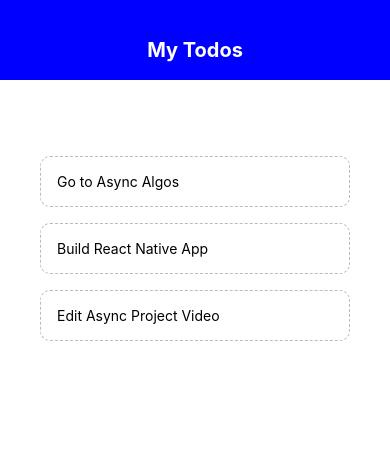
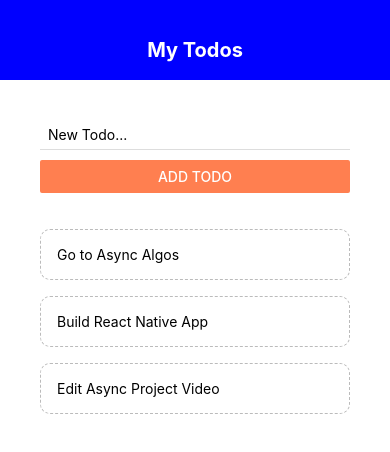
Before and after one commit to h0plyn/react-native-todo-list, a React Native app: screen / in a window 390 px wide. Shown: the top 452 px of the page. Built offline with nearby package versions, Linux system fonts and the light colour scheme.

Commit message:
add Todo Pt. 3

```diff
--- a/App.js
+++ b/App.js
@@ -3,6 +3,7 @@
 import { StyleSheet, Text, View, FlatList } from 'react-native';
 import Header from './components/Header';
 import TodoItem from './components/TodoItem';
+import AddTodo from './components/AddTodo';
 
 export default function App() {
   const [todos, setTodos] = useState([
@@ -17,11 +18,17 @@
     });
   };
 
+  const submitHandler = (text) => {
+    setTodos((prevTodos) => {
+      return [...prevTodos, { text: text, key: Math.random().toString() }];
+    });
+  };
   return (
     <View style={styles.container}>
       <Header />
+
       <View style={styles.content}>
-        {/* Form */}
+        <AddTodo submitHandler={submitHandler} />
         <View style={styles.list}>
           <FlatList
             data={todos}
--- /dev/null
+++ b/components/AddTodo.js
@@ -0,0 +1,37 @@
+import React, { useState } from 'react';
+import { StyleSheet, Text, TextInput, Button, View } from 'react-native';
+
+export default function AddTodo(props) {
+  const [text, setText] = useState('');
+
+  const changeHandler = (val) => {
+    setText(val);
+  };
+
+  const { submitHandler } = props;
+
+  return (
+    <View>
+      <TextInput
+        style={styles.input}
+        placeholder="New Todo..."
+        onChangeText={changeHandler}
+      />
+      <Button
+        onPress={() => submitHandler(text)}
+        title="Add Todo"
+        color="coral"
+      />
+    </View>
+  );
+}
+
+const styles = StyleSheet.create({
+  input: {
+    marginBottom: 10,
+    paddingHorizontal: 8,
+    paddingVertical: 6,
+    borderBottomWidth: 1,
+    borderBottomColor: '#ddd',
+  },
+});
```
